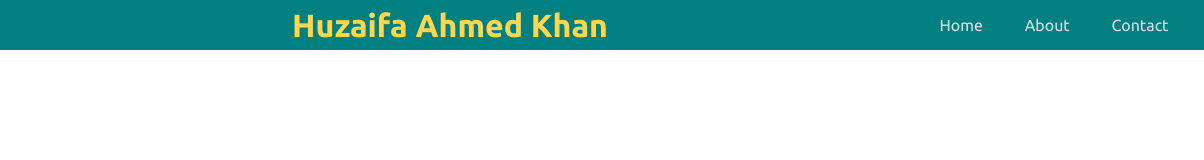
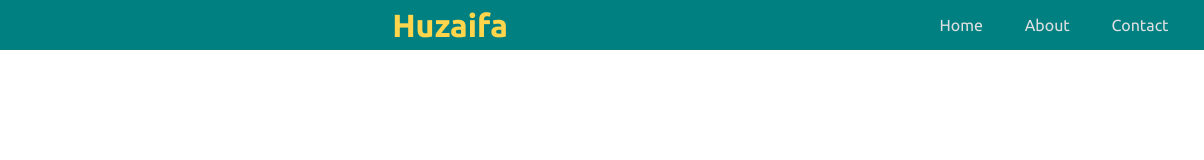
Before and after one commit to huzaifa3564/huzaifa3564.github.io, a plain HTML site: page index.html in a window 1280 px wide. Shown: the full height of the page, 76-1280 px from the left. Drawn offline with Linux system fonts and the light colour scheme.

Commit message:
Add files via upload

```diff
--- a/index.html
+++ b/index.html
@@ -12,7 +12,7 @@
 <body>
     <header>
         <img src="https://www.svgrepo.com/show/474519/orange.svg" alt="">
-        <h1>Huzaifa Ahmed Khan</h1>
+        <h1>Huzaifa</h1>
         <nav>
             <ul>
                 <li>Home</li>
```
